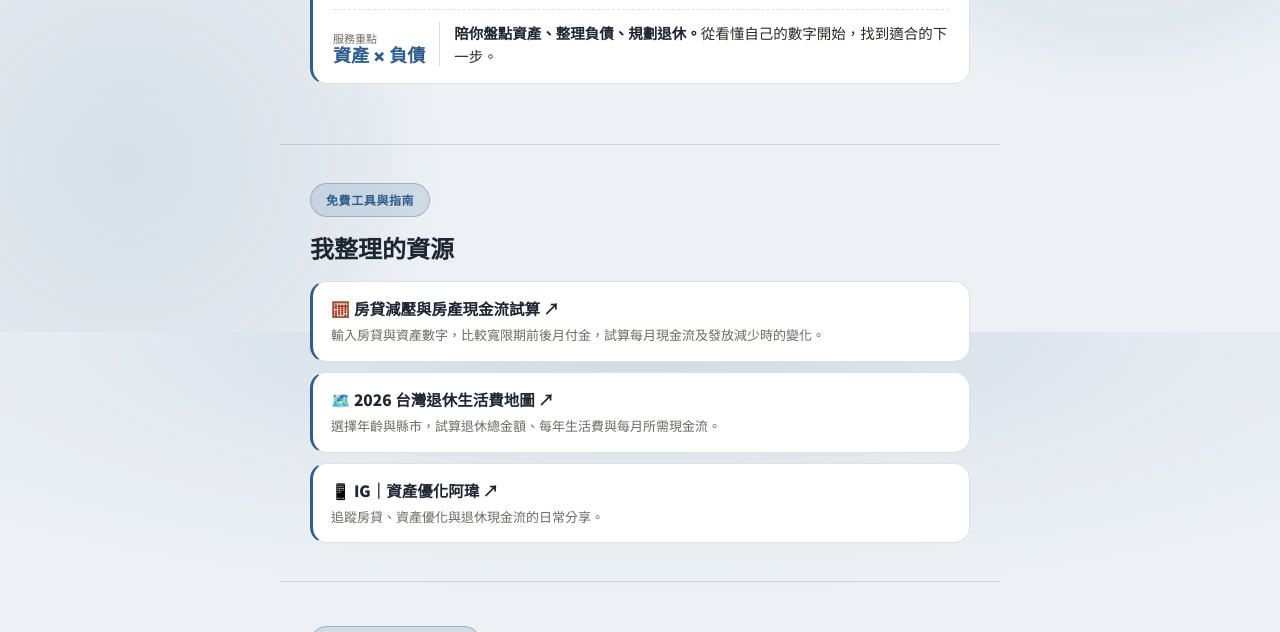
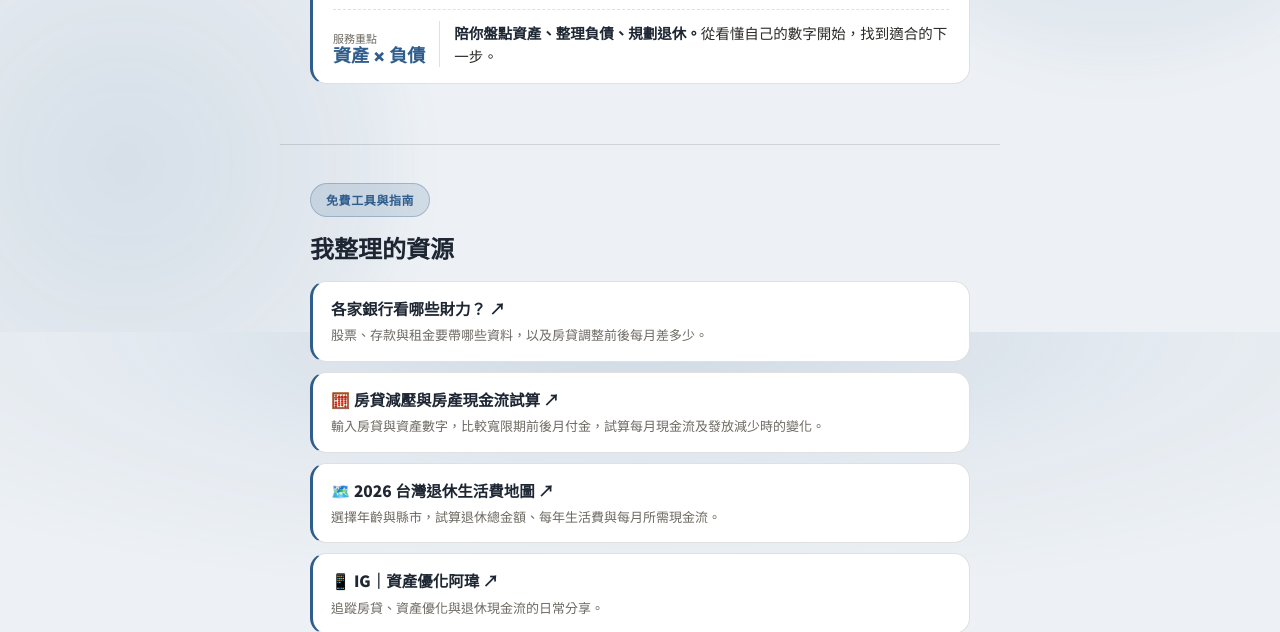
Before and after one commit to showtime0718/pages, a plain HTML site: page index.html in a window 1280 px wide. Shown: the part 468-1100 px from the top of the page. Drawn offline with Linux system fonts and the light colour scheme.

Commit message:
Link the bank financial proof guide from the resource homepage

```diff
--- a/index.html
+++ b/index.html
@@ -261,6 +261,7 @@ a.card .d{font-size:13px;color:var(--dim);line-height:1.65;margin-top:4px;}
     <span class="sec-tag">免費工具與指南</span>
     <h2>我整理的資源</h2>
     <div class="cards">
+      <a class="card" href="bank-financial-proof.html"><div class="t">各家銀行看哪些財力？ ↗</div><div class="d">股票、存款與租金要帶哪些資料，以及房貸調整前後每月差多少。</div></a>
       <a class="card" href="house-retirement-tools-new.html"><div class="t">🧮 房貸減壓與房產現金流試算 ↗</div><div class="d">輸入房貸與資產數字，比較寬限期前後月付金，試算每月現金流及發放減少時的變化。</div></a>
       <a class="card" href="taiwan-retirement-map-2026.html"><div class="t">🗺️ 2026 台灣退休生活費地圖 ↗</div><div class="d">選擇年齡與縣市，試算退休總金額、每年生活費與每月所需現金流。</div></a>
       <a class="card" href="https://www.instagram.com/show_time0718/" target="_blank" rel="noopener"><div class="t">📱 IG｜資產優化阿瑋 ↗</div><div class="d">追蹤房貸、資產優化與退休現金流的日常分享。</div></a>
```
